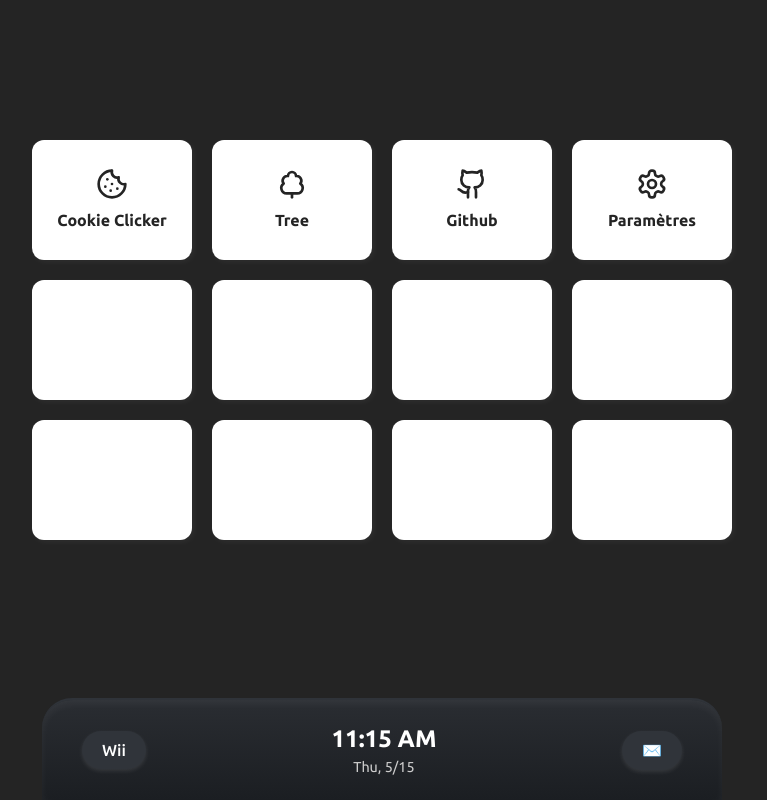
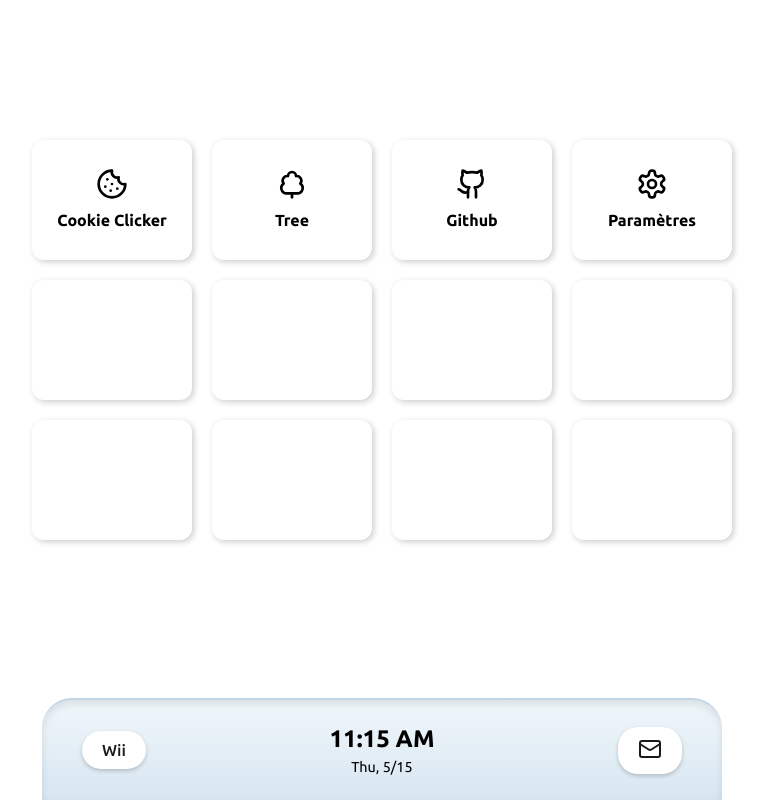
Before and after one commit to Torousseau/cookie-clicker, a React (Vite) app: page / in a window 1280 px wide. Shown: the whole page, without its empty margins (258-1025 px from the left). Built offline with nearby package versions, Linux system fonts and the light colour scheme.

Commit message:
Switch Light / Dark

```diff
--- a/index.html
+++ b/index.html
@@ -4,7 +4,7 @@
     <meta charset="UTF-8" />
     <link rel="icon" type="image/svg+xml" href="./src/assets/4f3fc282-18d5-4e26-9238-094780f1f134.png" />
     <meta name="viewport" content="width=device-width, initial-scale=1.0" />
-    <title>Cookie Clicker Game</title>
+    <title>Théo Rousseau - Portfolio</title>
 
   </head>
   <body>
--- a/package.json
+++ b/package.json
@@ -12,10 +12,12 @@
   "dependencies": {
     "@fortawesome/free-solid-svg-icons": "^6.7.2",
     "@fortawesome/react-fontawesome": "^0.2.2",
+    "i18next": "^25.1.3",
     "js-cookie": "^3.0.5",
     "lucide-react": "^0.510.0",
     "react": "^19.1.0",
     "react-dom": "^19.1.0",
+    "react-helmet": "^6.1.0",
     "react-i18next": "^15.5.1",
     "react-router-dom": "^7.6.0",
     "three": "^0.176.0"
--- a/src/App.css
+++ b/src/App.css
@@ -3,11 +3,17 @@
   margin: 0 auto;
   padding: 2rem;
   text-align: center;
+  font-family: 'Ubuntu', sans-serif;
 }
 
 body{
   margin: 0;
   background-color: #242424;
+}
+
+body.dark .home-button{
+    background-color: #2f2f2f;
+    color: white;
 }
 
 .home-button {
@@ -16,15 +22,9 @@ body{
   top: 20px;
   transform: translateY(-50%);
   padding: 8px 14px;
-  background-color: var(--color-button, #444);
-  color: white;
-  border: none;
-  border-radius: 6px;
+  background-color: #f8f8f8;
+  color: var(--color-bg);
   cursor: pointer;
   font-size: 20px;
   transition: background-color 0.3s;
 }
-
-.home-button:hover {
-  background-color: var(--color-button-hover, #666);
-}
--- a/src/App.jsx
+++ b/src/App.jsx
@@ -1,12 +1,14 @@
 import React from 'react';
-import { BrowserRouter as Router, Routes, Route, Link } from 'react-router-dom';
+import { BrowserRouter as Router, Routes, Route } from 'react-router-dom';
 import CookieClickerPage from './pages/CookieClickerPage.jsx';
 import HomePage from './pages/HomePage';
 import TreePage from "./pages/TreePage.jsx";
 import SettingsPage from "./pages/SettingsPage.jsx";
+import { ThemeProvider } from './context/ThemeContext.jsx'; // adapte le chemin si besoin
 
 function App() {
     return (
+        <ThemeProvider>
             <Router>
                 <div id="root">
                     <Routes>
@@ -17,6 +19,7 @@ function App() {
                     </Routes>
                 </div>
             </Router>
+        </ThemeProvider>
     );
 }
 
--- a/src/assets/styles/SettingsPage.css
+++ b/src/assets/styles/SettingsPage.css
@@ -7,13 +7,16 @@
     --primary-dark: #ccc;
 }
 
-/* Thème sombre */
-body.dark {
-    --bg-color: #3a3a3a;
-    --text-color: #f0f0f0;
-    --input-bg: #2a2a2a;
-    --primary-color: #1f1f1f;
-    --primary-dark: #444444;
+body.dark .form-group select{
+    color: #000;
+    font-weight: normal;
+    font-family: 'Ubuntu', sans-serif;
+}
+
+body.dark .settings-container{
+    background-color: #2f2f2f;
+    color: #eee;
+    box-shadow: 0 10px 30px rgba(255, 255, 255, 0.25);
 }
 
 /* Container principal */
--- a/src/assets/styles/WiiHomePage.css
+++ b/src/assets/styles/WiiHomePage.css
@@ -5,7 +5,119 @@ html, body {
     overflow: hidden;
 }
 
+body {
+    margin: 0;
+    background: #eef4f9;
+    font-family: sans-serif;
+}
 
+.wii-wrapper {
+    height: 100vh;
+    display: flex;
+    flex-direction: column;
+    justify-content: space-between;
+    padding: 40px;
+    box-sizing: border-box;
+    position: relative;
+}
+
+.wii-header {
+    position: absolute;
+    top: 20px;
+    right: 40px;
+    text-align: right;
+}
+
+.clock-display .time {
+    font-size: 2rem;
+    font-weight: bold;
+    color: #111;
+    text-shadow: 1px 1px 2px #ccc;
+}
+
+.clock-display .date {
+    font-size: 1rem;
+    color: #444;
+}
+
+.tile-grid-full {
+    display: grid;
+    grid-template-columns: repeat(4, 160px);
+    grid-template-rows: repeat(3, 120px);
+    gap: 20px;
+    justify-content: center;
+    margin-top: 100px;
+}
+
+.tile-card {
+    background-color: #fff;
+    border-radius: 12px;
+    box-shadow: 2px 2px 6px rgba(0, 0, 0, 0.2);
+    display: flex;
+    flex-direction: column;
+    justify-content: center;
+    align-items: center;
+    transition: transform 0.2s;
+}
+
+.tile-card:hover {
+    transform: scale(1.05);
+    cursor: pointer;
+}
+
+.tile-label {
+    margin-top: 8px;
+    font-weight: bold;
+}
+
+.tile-icon {
+    width: 32px;
+    height: 32px;
+}
+
+.wii-footer {
+    background: linear-gradient(to top, #d8e6f1, #f0f7fb);
+    height: 100px;
+    width: 600px;
+    border-top: 2px solid #c1d4e4;
+    border-radius: 30px 30px 0 0;
+    box-shadow: inset 0 4px 8px rgba(0, 0, 0, 0.1);
+    display: flex;
+    align-items: center;
+    justify-content: space-between;
+    padding: 0 40px;
+    position: absolute;
+    left: 50%;
+    transform: translateX(-50%);
+    bottom: 0;
+}
+
+.footer-btn {
+    background: white;
+    color: #1a1a1a;
+    border: none;
+    border-radius: 20px;
+    padding: 10px 20px;
+    font-size: 1rem;
+    box-shadow: 0 2px 4px rgba(0,0,0,0.2);
+    cursor: pointer;
+}
+
+.footer-center {
+    text-align: center;
+}
+
+.footer-time {
+    font-size: 1.5rem;
+    font-weight: bold;
+}
+
+.footer-date {
+    font-size: 0.9rem;
+}
+
+
+body.dark{
     .wii-wrapper {
         height: 100vh;
         display: flex;
@@ -86,23 +198,6 @@ html, body {
         bottom: 0;
     }
 
-.tile-zoom-out {
-    animation: zoomOut 0.6s forwards;
-    z-index: 10;
-}
-
-@keyframes zoomOut {
-    0% {
-        transform: scale(1);
-        opacity: 1;
-    }
-    100% {
-        transform: scale(10);
-        opacity: 0;
-    }
-}
-
-
     .footer-btn {
         background: #30343a;
         border: none;
@@ -128,3 +223,20 @@ html, body {
         font-size: 0.9rem;
         color: #ccc;
     }
+}
+
+.tile-zoom-out {
+    animation: zoomOut 0.6s forwards;
+    z-index: 10;
+}
+
+@keyframes zoomOut {
+    0% {
+        transform: scale(1);
+        opacity: 1;
+    }
+    100% {
+        transform: scale(10);
+        opacity: 0;
+    }
+}
--- a/src/index.css
+++ b/src/index.css
@@ -19,12 +19,29 @@
   color: rgba(255, 255, 255, 0.87);
   background-color: #242424;
 
-  font-family: 'Ubuntu', sans-serif;;
+  font-family: 'Ubuntu', sans-serif;
   font-synthesis: none;
   text-rendering: optimizeLegibility;
   -webkit-font-smoothing: antialiased;
   -moz-osx-font-smoothing: grayscale;
 }
+
+body.light {
+  --bg-color: #fff;
+  --text-color: #222;
+}
+
+body.dark {
+  --bg-color: #242424;
+  --text-color: #eee;
+}
+
+body {
+  background-color: var(--bg-color);
+  color: var(--text-color);
+  transition: background-color 0.3s ease, color 0.3s ease;
+}
+
 
 a {
   font-weight: 500;
--- a/src/pages/CookieClickerPage.jsx
+++ b/src/pages/CookieClickerPage.jsx
@@ -10,6 +10,7 @@ import Stats from '../components/Stats.jsx';
 import AchievementPage from '../components/Achievements.jsx';
 import AchievementNotification from '../components/AchievementNotification.jsx';
 import achievementsData from '../data/achievements.json';
+import {Helmet} from "react-helmet";
 
 function CookieClickerPage() {
     const {
@@ -23,6 +24,8 @@ function CookieClickerPage() {
         unlockedUpgrades,
         reset,
     } = useCookieGame();
+
+    // const [theme] = useState(() => localStorage.getItem('theme'));
 
     const [clickCount, setClickCount] = useState(0);
     const [timePlayed, setTimePlayed] = useState(0);
--- a/src/pages/HomePage.jsx
+++ b/src/pages/HomePage.jsx
@@ -1,7 +1,8 @@
 import React, { useEffect, useState } from "react";
 import "../assets/styles/WiiHomePage.css";
-import {Settings, Cookie, Github, TreeDeciduous} from "lucide-react";
+import {Settings, Cookie, Github, TreeDeciduous, Mail} from "lucide-react";
 import { useNavigate } from "react-router-dom";
+import { Helmet } from 'react-helmet';
 
 const tiles = [
     { icon: <Cookie className="tile-icon" />, label: "Cookie Clicker", route: "/cookie-clicker" },
@@ -23,6 +24,10 @@ export default function WiiHomePage() {
         const timer = setInterval(() => setTime(new Date()), 1000);
         return () => clearInterval(timer);
     }, []);
+
+    const handleMailClick = () => {
+        window.open("mailto:theo.rousseau@supinfo.com");
+    }
 
     const handleTileClick = (tile, index) => {
         if (tile.route) {
@@ -68,6 +73,7 @@ export default function WiiHomePage() {
     ));
 
     return (
+
         <div className="wii-wrapper dark-mode">
             <div className="tile-grid-full">
                 {gridItems}
@@ -79,7 +85,7 @@ export default function WiiHomePage() {
                     <div className="footer-time">{formatTime(time)}</div>
                     <div className="footer-date">{formatDate(time)}</div>
                 </div>
-                <button className="footer-btn">✉️</button>
+                <button className="footer-btn" onClick={handleMailClick}><Mail /></button>
             </div>
         </div>
     );
```
Also changed, not shown: src/assets/styles/CookieClickerPage.css (+272 -32 lines), 1 other file (tests, documents, lock files or other folders). Lines whose indentation alone changed are shown as unchanged.
